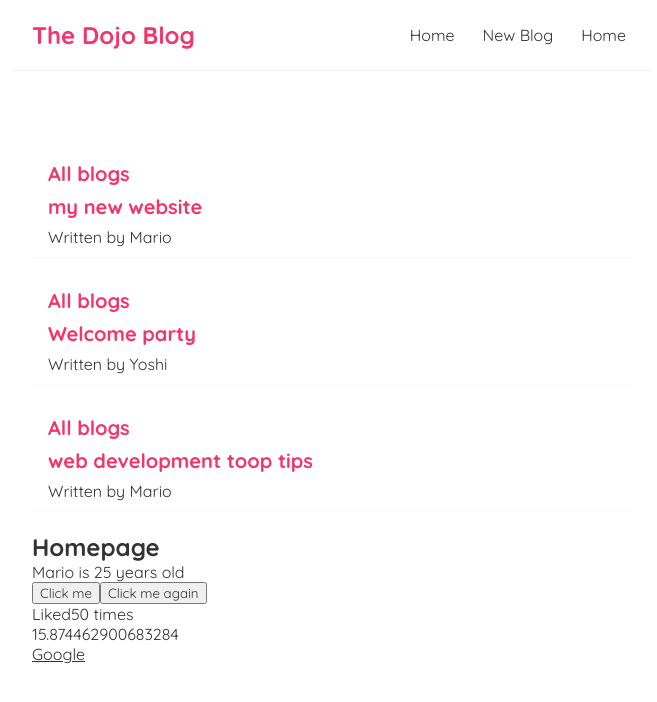
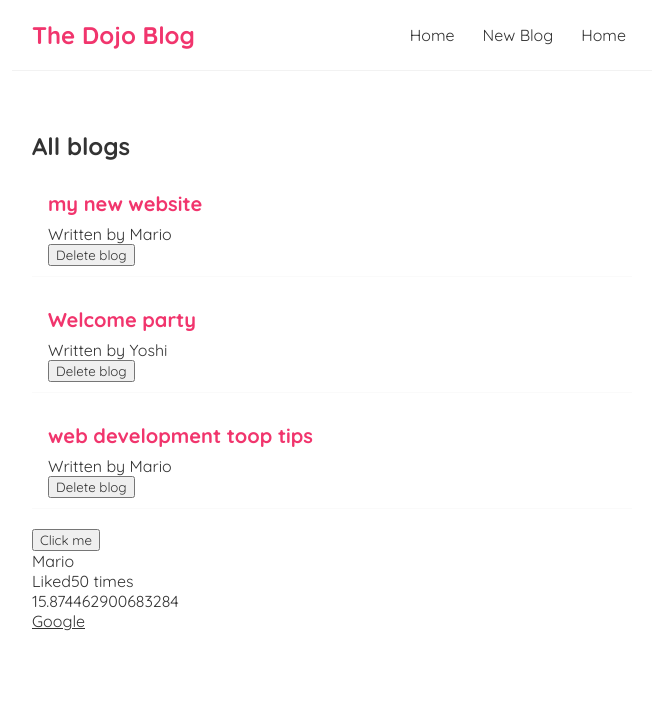
Before and after one commit to nevillem/tuts-react, a React (Create React App) app: page / in a window 1280 px wide. Shown: the top 702 px of the page, without its empty margins (308-965 px from the left). Built offline with nearby package versions, Linux system fonts and the light colour scheme.

Commit message:
added use of props, useEffects

```diff
--- a/src/Home.js
+++ b/src/Home.js
@@ -1,13 +1,22 @@
-import { useState } from "react";
+import { useState,useEffect } from "react";
 import BlogIist from "./bloglist";
 
 const Home = () => {
-    const [blog, setBlog]=useState([
+    const [blogs, setBlog]=useState([
         {title:"my new website",body:"lorem ispum",author:"Mario", id:1},
         {title:"Welcome party",body:"lorem ispum",author:"Yoshi", id:2},
         {title:"web development toop tips",body:"lorem ispum",author:"Mario", id:3}
     ])
     const [name, setName]=useState('Mario')
+    const handleDelete=(id)=>{
+        console.log("hello" + id);
+        const newBlogs=  blogs.filter(blog=> blog.id !==  id);
+        setBlog(newBlogs);
+    }
+    useEffect(()=>{
+    console.log(name);
+    },[name]);
+    /*
     const [age, setAge]=useState('25')
     const handleClick=()=>{
         setName('Luigi')
@@ -15,16 +24,21 @@ const Home = () => {
     }
     const handleClickAgain=(name, e)=>{
         console.log("hello," + name , e.target);
-    }
+    }*/
     return (
-    <div className="home">
-   <BlogIist blogs={blog} title="All blogs"></BlogIist>
-        <h2>Homepage</h2>
-        <p>{name} is {age} years old</p>
-        <button onClick={handleClick}>Click me</button>
-        <button onClick={(e)=>
-            handleClickAgain("mario", e)
-        }>Click me again</button>
+//     <div className="home">
+//    <BlogIist blogs={blog} title="All blogs"></BlogIist>
+//         <h2>Homepage</h2>
+//         <p>{name} is {age} years old</p>
+//         <button onClick={(e)=>
+//             handleClickAgain("mario", e)
+//         }>Click me again</button>
+//         </div>
+<div className="home">
+        <BlogIist blogs={blogs} title="All blogs" handleDelete={handleDelete}></BlogIist>
+        <button onClick={()=>setName('Luigi')}>Click me</button>
+        <p>{name}</p>
+        {/* <BlogIist blogs={blogs.filter((blog)=>blog.author==='Mario')}/> */}
         </div>
     );
 }
--- a/src/bloglist.js
+++ b/src/bloglist.js
@@ -1,16 +1,18 @@
-const BlogIist = (props) => {
-    const blog= props.blogs;
-    const title= props.title;
-    console.log(props.title);
+const BlogIist = ({blogs, title, handleDelete}) => {
+    // const blog= props.blogs;
+    // const title= props.title;
+    // console.log(props);
+
     return (
         <div className="blog-list">
+        <h2>{title}</h2>
+
          {
-        blog.map((blog)=>(
+        blogs.map((blog)=>(
         <div className="blog-preview" key={blog.id}>
-
-        <h2>{title}</h2>
             <h2>{blog.title}</h2>
-            <p>Written by {blog.author}</p>
+            <p>Written by { blog.author }</p>
+            <button onClick={()=>handleDelete(blog.id)}>Delete blog</button>
         </div>
         ))
         }
```
